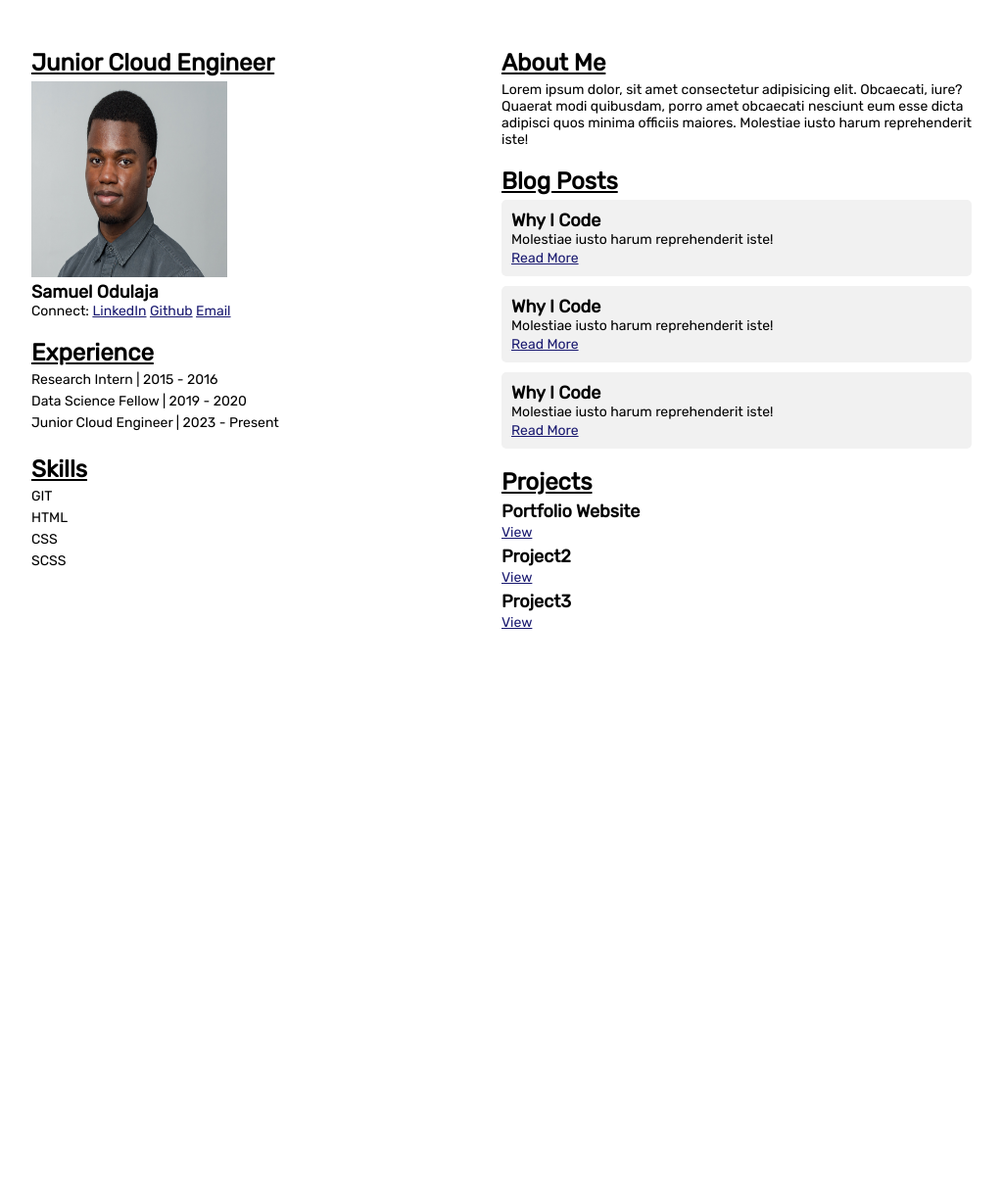
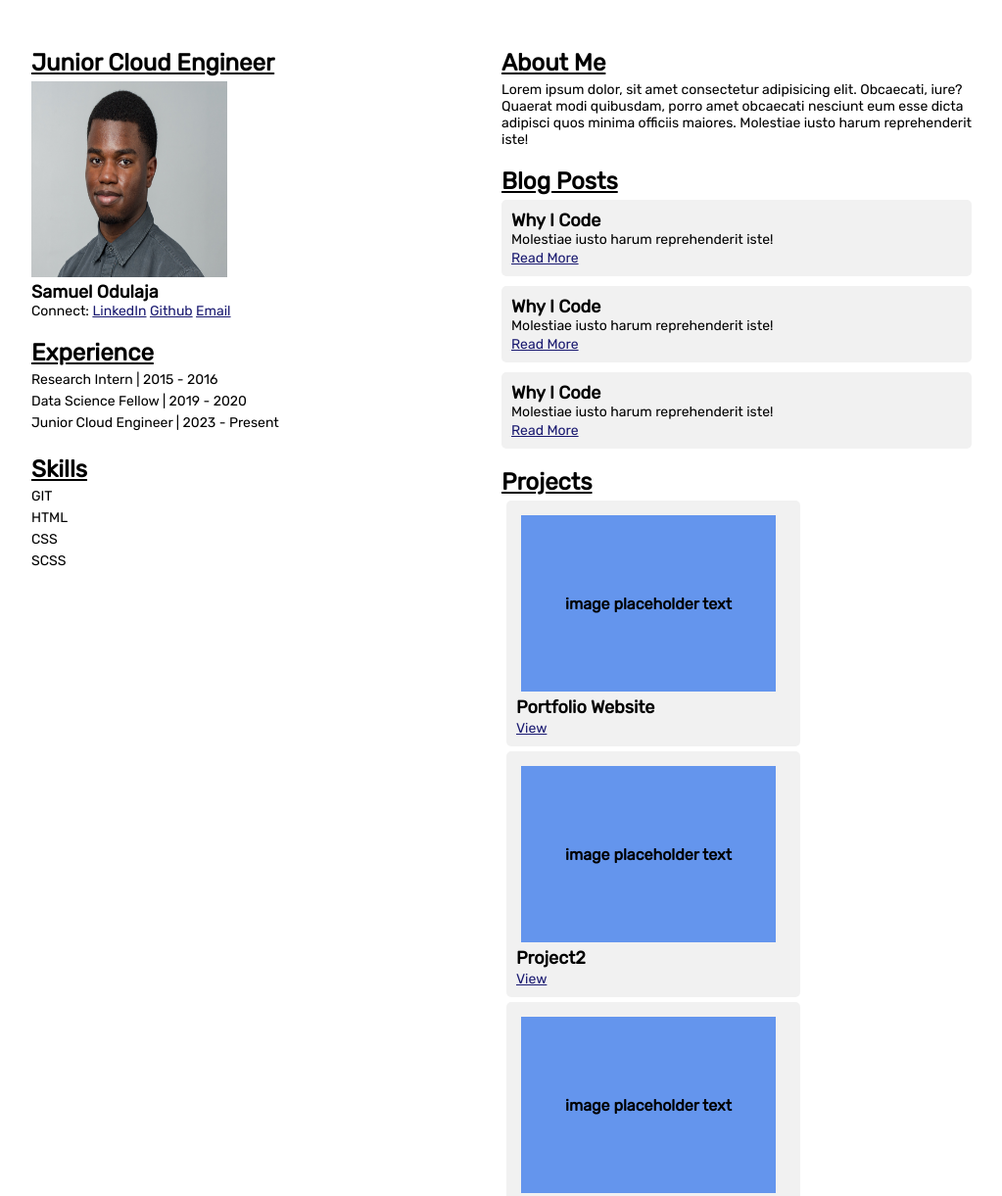
Before and after one commit to samuelod/sams-portfolio-site, a plain HTML site: page index.html in a window 1280 px wide. Shown: the top 1221 px of the page at 98% size, without its empty margins (128-1151 px from the left). Before the commit the page ends 800 px from the top, so only its background shows below. Drawn offline with Linux system fonts and the light colour scheme.

Commit message:
Added imageplace holder for projects

```diff
--- a/index.html
+++ b/index.html
@@ -88,14 +88,23 @@
                   <!--Put picture placdholder  -->
                     <ul class="projects-container">
                         <li class="card2">
+                            <div class="image-placeholder">
+                                <h4>image placeholder text</h4>
+                            </div>
                             <h2>Portfolio Website</h2>
                             <a href="#">View</a>
                         </li>
                         <li class="card2">
+                            <div class="image-placeholder">
+                                <h4>image placeholder text</h4>
+                            </div>
                             <h2>Project2</h2>
                             <a href="#">View</a>
                         </li>
                         <li class="card2">
+                            <div class="image-placeholder">
+                                <h4>image placeholder text</h4>
+                            </div>
                             <h2>Project3</h2>
                             <a href="#">View</a>
                         </li>
--- a/styles.css
+++ b/styles.css
@@ -52,6 +52,31 @@ a{
 	border-radius: 5px;
 	margin-bottom: 10px;
 }
+
+.card2{
+	background-color: #f1f1f1;
+	padding: 10px;
+	border-radius: 5px;
+	margin-bottom: 10px;
+	height: 200;
+	width: 300px;
+	margin: 5px;
+}
+
+.image-placeholder {
+    background-color: cornflowerblue;
+    display: flex;
+    height: 180px;
+    margin: 5px;
+    width: 260px;
+}
+
+.image-placeholder > h4 {
+    align-self: center;
+    text-align: center;
+    width: 100%;
+}
+
 
 @media screen and (max-width:750px){
 	.page-wrapper{
```
